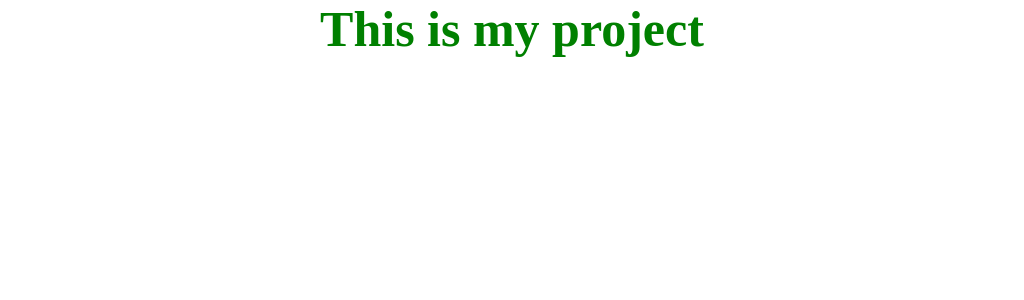
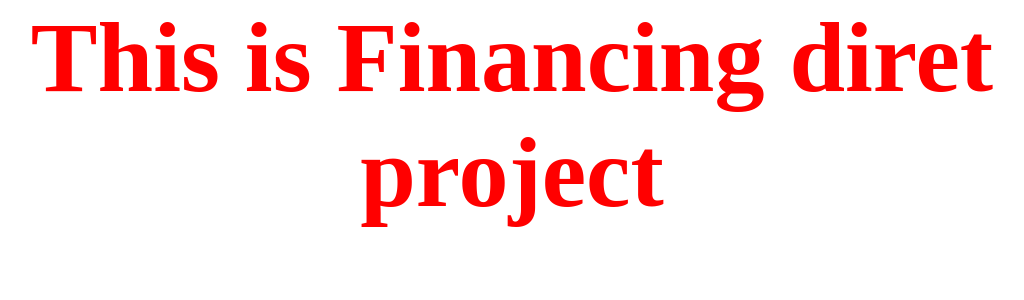
Before and after one commit to DreamLabIt/Financing-Direct, a PHP site: page / in a window 1280 px wide. Shown: the top 300 px of the page, without its empty margins (128-1152 px from the left). Run offline with PHP 8.4, Linux system fonts and the light colour scheme.

Commit message:
update php file

```diff
--- a/assets/style.css
+++ b/assets/style.css
@@ -4,8 +4,17 @@
   border: 0;
 }
 
+.clear:after {
+   content: '.';
+   display: block;
+   clear: both;
+   visibility: hidden;
+   line-height: 0;
+   height: 0;
+}
+
 h1{
-  font-size: 50px;
-  color: green;
+  font-size: 100px;
+  color: red;
   text-align: center;
 }
--- a/index.html
+++ b/index.php
@@ -1,15 +1,12 @@
 <!DOCTYPE html>
 <html lang="en">
-
 <head>
   <meta charset="UTF-8">
   <meta name="viewport" content="width=device-width, initial-scale=1.0">
   <title>Financing Direct | Home</title>
   <link rel="stylesheet" href="./assets/style.css">
 </head>
-
 <body>
-  <h1>This is my project</h1>
+  <h1>This is Financing diret project</h1>
 </body>
-
 </html>
```
